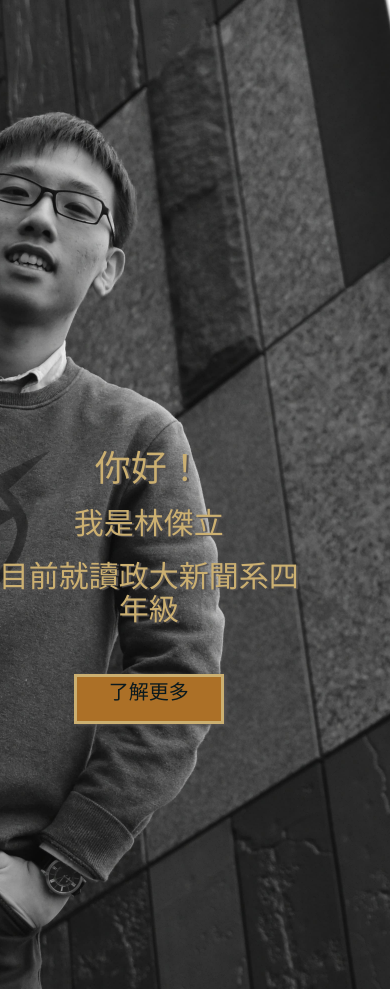
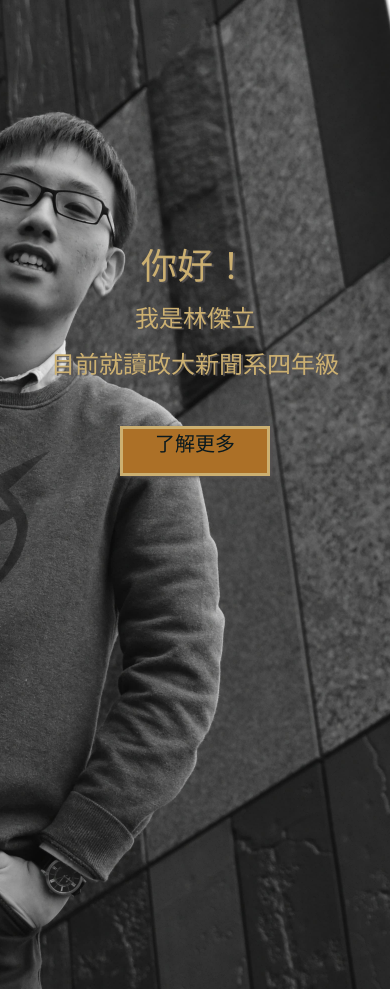
Before and after one commit to jerry1107/myportfolio.io, a plain HTML site: page portfolio/resume.html in a window 390 px wide. Shown: the top 989 px of the page. Drawn offline with nearby package versions, Linux system fonts and the light colour scheme.

Commit message:
Update resume.css

```diff
--- a/portfolio/resume.css
+++ b/portfolio/resume.css
@@ -541,12 +541,19 @@ li{
 }
 
 @media all and (max-width: 720px) {
-    .welcome{
+   .welcome {
         position: relative;
-        margin-top: calc(198/600*100%);
+        top: 20%;
         text-align: center;
         width:100%;
+        right:0px;
+
     }
+
+    .welcome h2{
+        font-size: 24px;
+    }
+
     .experience {
         height: auto;
         padding-top: 100px;
```
